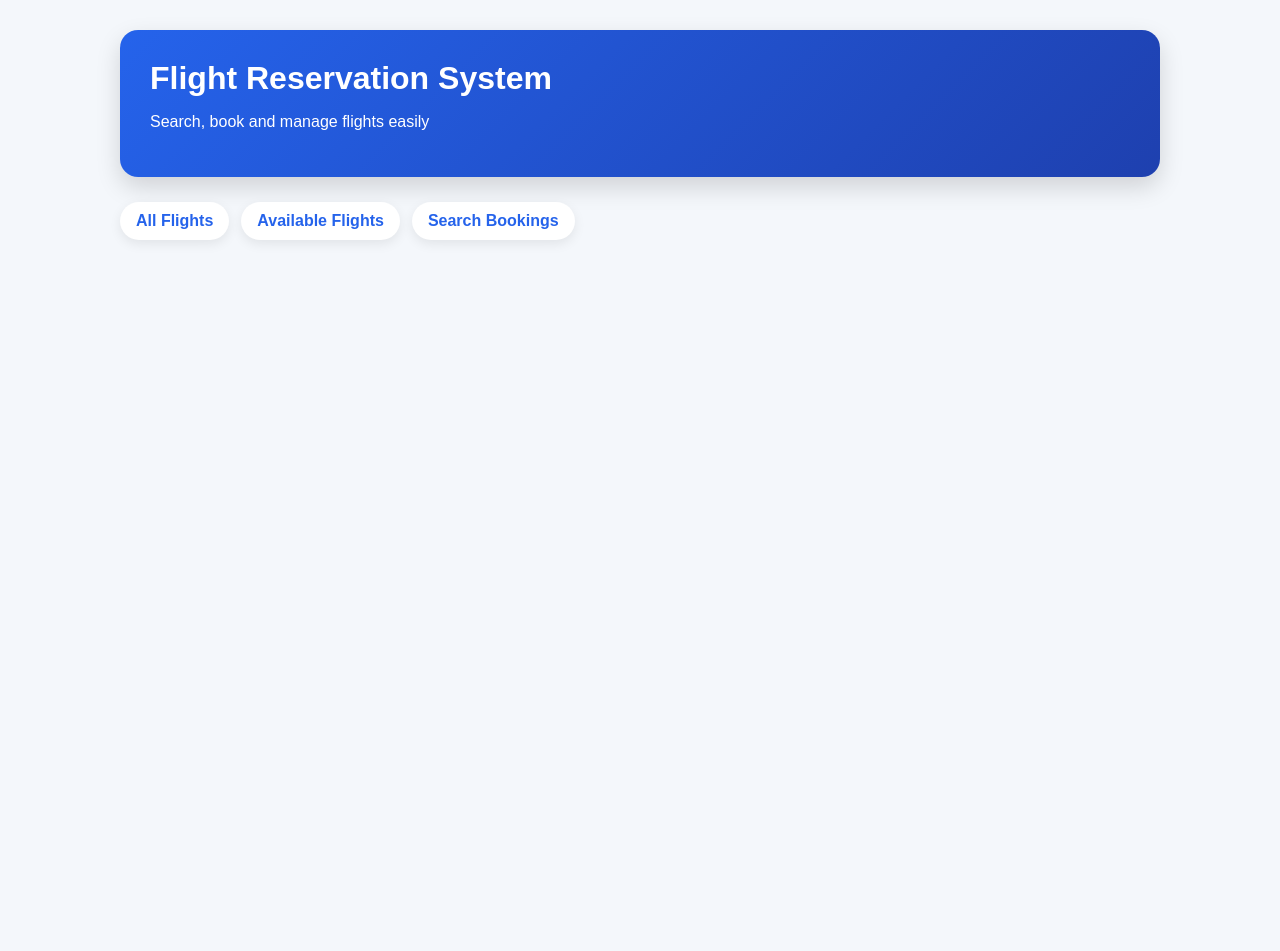
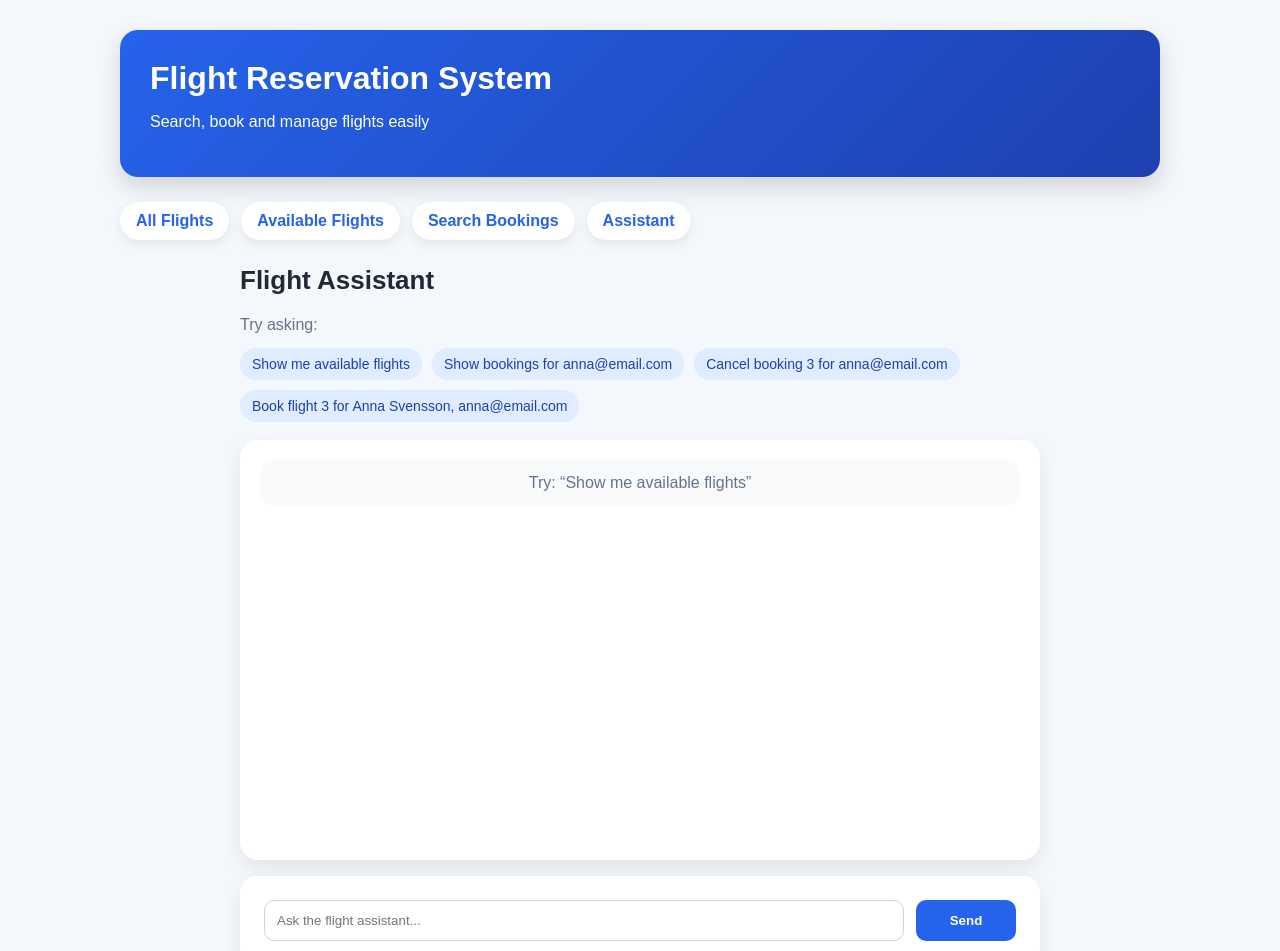
Before and after one commit to ornella28/FlightBooking_API-project-test3, a React (Vite) app in the folder frontend/: page /assistant in a window 1280 px wide. Shown: the top 951 px of the page. Before the commit the page ends 800 px from the top, so only its background shows below. Built offline with nearby package versions, Linux system fonts and the light colour scheme.

Commit message:
Added a different React assistant page and connected it to the backend

```diff
--- a/frontend/src/App.tsx
+++ b/frontend/src/App.tsx
@@ -4,6 +4,7 @@ import FlightsPage from "./pages/FlightsPages.tsx";
 import AvailableFlightsPage from "./pages/AvailableFlightsPage.tsx";
 import BookFlightPage from "./pages/BookFlightPage.tsx";
 import BookingsPage from "./pages/BookingsPage.tsx";
+import ChatbotPage from "./pages/ChatbotPage.tsx";
 
 
 
@@ -23,6 +24,7 @@ function App() {
                   <Route path="/available-flights" element={<AvailableFlightsPage />} />
                   <Route path="/book-flight/:flightId" element={<BookFlightPage />} />
                   <Route path="/bookings" element={<BookingsPage />} />
+                  <Route path="/assistant" element={<ChatbotPage />} />
 
               </Routes>
           </div>
--- a/frontend/src/components/Navbar.tsx
+++ b/frontend/src/components/Navbar.tsx
@@ -6,6 +6,7 @@ function Navbar() {
             <Link to="/">All Flights</Link>
             <Link to="/available-flights">Available Flights</Link>
             <Link to="/bookings">Search Bookings</Link>
+            <Link to="/assistant">Assistant</Link>
 
         </nav>
     );
--- a/frontend/src/index.css
+++ b/frontend/src/index.css
@@ -132,3 +132,91 @@ input {
 .cancel-button:hover {
   background: #991b1b;
 }
+
+.chat-page {
+  max-width: 800px;
+  margin: 0 auto;
+}
+
+.chat-intro {
+  color: #64748b;
+  margin-top: -10px;
+  margin-bottom: 18px;
+}
+
+.chat-container {
+  background: white;
+  padding: 20px;
+  border-radius: 18px;
+  min-height: 420px;
+  max-height: 520px;
+  overflow-y: auto;
+  box-shadow: 0 8px 20px rgba(0, 0, 0, 0.08);
+  margin-bottom: 16px;
+}
+
+.chat-placeholder {
+  color: #64748b;
+  background: #f8fafc;
+  padding: 14px;
+  border-radius: 14px;
+  text-align: center;
+  margin: 0;
+}
+
+.chat-message {
+  max-width: 75%;
+  padding: 12px 16px;
+  border-radius: 16px;
+  margin-bottom: 12px;
+  white-space: pre-line;
+  line-height: 1.5;
+}
+
+.user-message {
+  background: #2563eb;
+  color: white;
+  margin-left: auto;
+}
+
+.assistant-message {
+  background: #f1f5f9;
+  color: #1f2937;
+  margin-right: auto;
+}
+
+.chat-form {
+  display: flex;
+  gap: 12px;
+  max-width: none;
+}
+
+.chat-form input {
+  margin: 0;
+}
+
+.chat-form button {
+  margin-top: 0;
+  min-width: 100px;
+}
+
+.chat-tips {
+  display: flex;
+  gap: 10px;
+  flex-wrap: wrap;
+  margin-bottom: 18px;
+}
+
+.chat-tips p {
+  width: 100%;
+  margin: 0 0 4px;
+  color: #64748b;
+}
+
+.chat-tips span {
+  background: #e0ecff;
+  color: #1e40af;
+  padding: 8px 12px;
+  border-radius: 999px;
+  font-size: 14px;
+}
--- a/frontend/src/pages/ChatbotPage.tsx
+++ b/frontend/src/pages/ChatbotPage.tsx
@@ -0,0 +1,128 @@
+import {useEffect, useRef, useState} from "react";
+
+type ChatMessage = {
+    sender: "user" | "assistant";
+    text: string;
+};
+
+function ChatbotPage() {
+    const [messages, setMessages] = useState<ChatMessage[]>([]);
+    const [input, setInput] = useState("");
+    const [loading, setLoading] = useState(false);
+    const messagesEndRef = useRef<HTMLDivElement | null>(null);
+
+    useEffect(() => {
+        messagesEndRef.current?.scrollIntoView({ behavior: "smooth" });
+    }, [messages, loading]);
+
+    function sendMessage(event: React.FormEvent) {
+        event.preventDefault();
+
+        if (!input.trim()) {
+            return;
+        }
+
+        const userMessage: ChatMessage = {
+            sender: "user",
+            text: input,
+        };
+
+        setMessages((previousMessages) => [...previousMessages, userMessage]);
+        setLoading(true);
+
+        fetch("http://localhost:8080/api/assistant/chat", {
+            method: "POST",
+            headers: {
+                "Content-Type": "application/json",
+            },
+            body: JSON.stringify({ message: input }),
+        })
+            .then((response) => {
+                if (!response.ok) {
+                    throw new Error("Assistant request failed");
+                }
+                return response.json();
+            })
+            .then((data) => {
+                const assistantMessage: ChatMessage = {
+                    sender: "assistant",
+                    text: data.reply,
+                };
+
+                setMessages((previousMessages) => [
+                    ...previousMessages,
+                    assistantMessage,
+                ]);
+
+                setInput("");
+            })
+            .catch(() => {
+                const errorMessage: ChatMessage = {
+                    sender: "assistant",
+                    text: "Something went wrong. Please try again.",
+                };
+
+                setMessages((previousMessages) => [
+                    ...previousMessages,
+                    errorMessage,
+                ]);
+            })
+            .finally(() => {
+                setLoading(false);
+            });
+    }
+
+    return (
+        <div className="chat-page">
+            <h2 className="page-title">Flight Assistant</h2>
+            <div className="chat-tips">
+                <p>Try asking:</p>
+                <span>Show me available flights</span>
+                <span>Show bookings for anna@email.com</span>
+                <span>Cancel booking 3 for anna@email.com</span>
+                <span>Book flight 3 for Anna Svensson, anna@email.com</span>
+            </div>
+
+            <div className="chat-container">
+                {messages.length === 0 && (
+                    <p className="chat-placeholder">
+                        Try: “Show me available flights”
+                    </p>
+                )}
+
+                {messages.map((message, index) => (
+                    <div
+                        key={index}
+                        className={
+                            message.sender === "user"
+                                ? "chat-message user-message"
+                                : "chat-message assistant-message"
+                        }
+                    >
+                        {message.text}
+                    </div>
+                ))}
+
+                {loading && (
+                    <div className="chat-message assistant-message">
+                        Assistant is typing...
+                    </div>
+                )}
+                <div ref={messagesEndRef}></div>
+            </div>
+
+            <form className="chat-form" onSubmit={sendMessage}>
+                <input
+                    type="text"
+                    placeholder="Ask the flight assistant..."
+                    value={input}
+                    onChange={(event) => setInput(event.target.value)}
+                />
+
+                <button type="submit">Send</button>
+            </form>
+        </div>
+    );
+}
+
+export default ChatbotPage;
```
Also changed, not shown: 1 other file (tests, documents, lock files or other folders).
